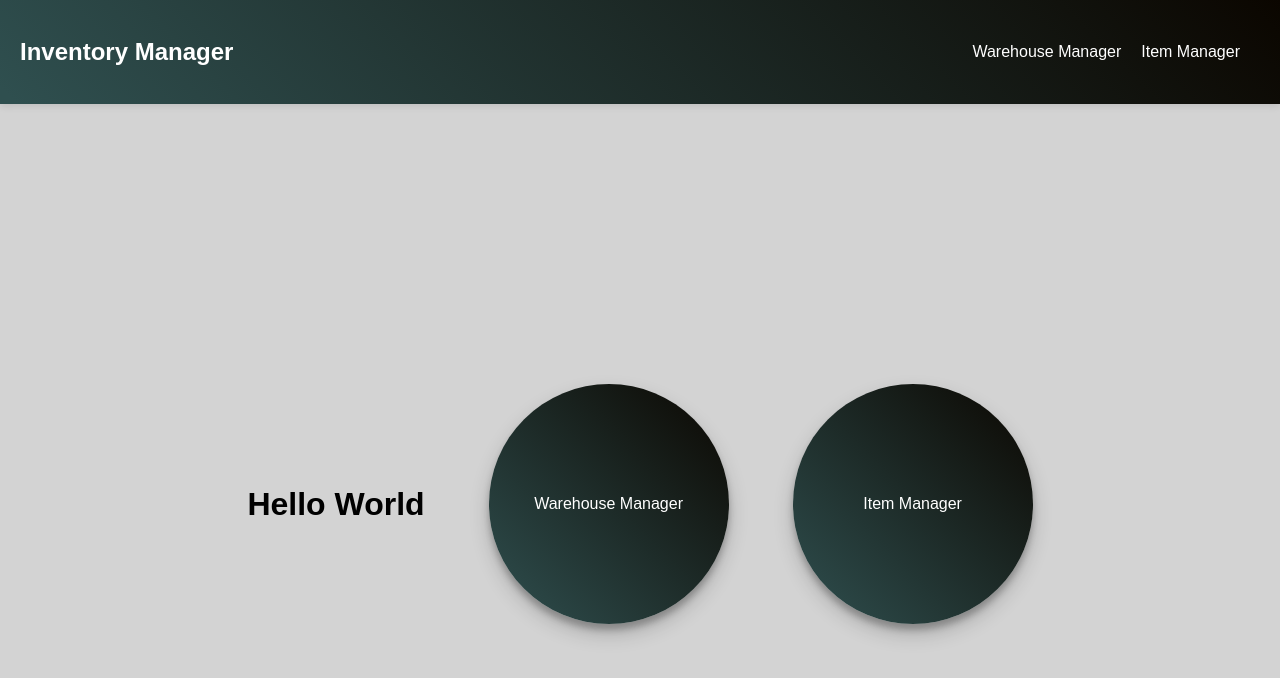
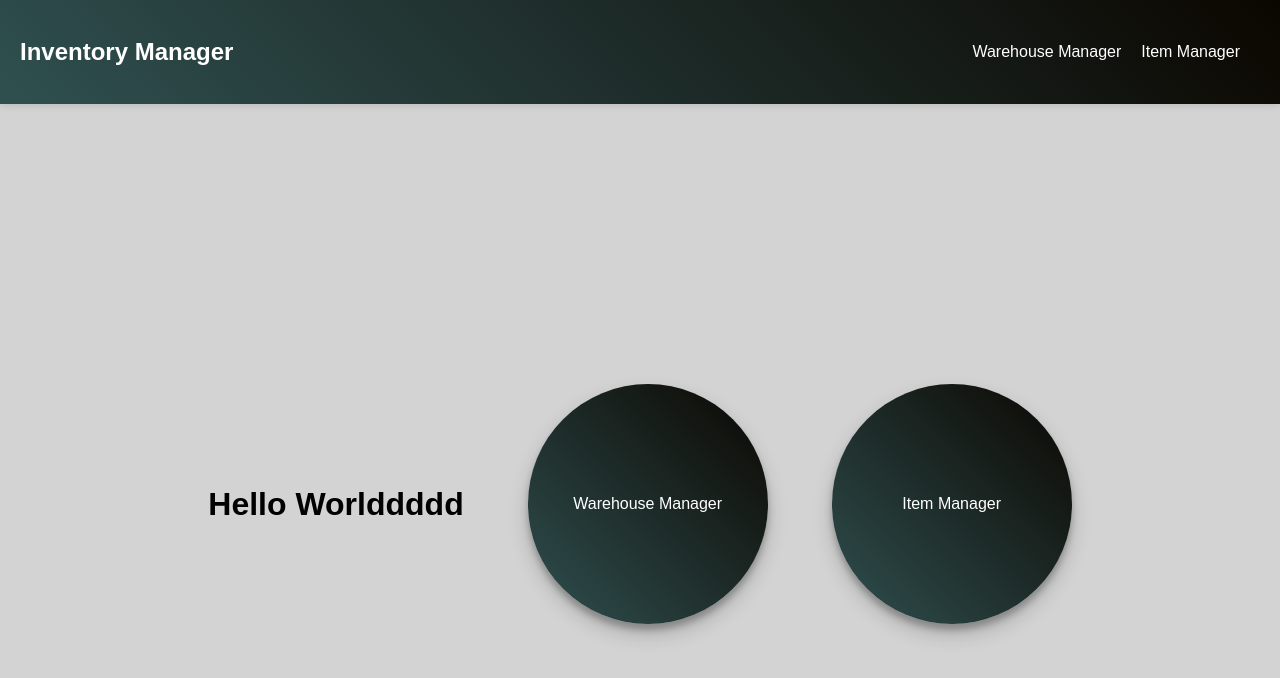
Before and after one commit to qhardwick/InventoryManagementUI, a React (Vite) app: page / in a window 1280 px wide. Shown: the top 678 px of the page. Built offline with nearby package versions, Linux system fonts and the light colour scheme.

Commit message:
added test for jenkins again

```diff
--- a/src/pages/Home.jsx
+++ b/src/pages/Home.jsx
@@ -4,7 +4,7 @@ import { Link } from "react-router-dom";
 export default function Home() {
   return (
     <div className="home-container">
-        <h1>Hello World</h1>
+        <h1>Hello Worlddddd</h1>
       <div className="landing-button">
         <Link className="landing-link" to={'/warehouses'}>Warehouse Manager</Link>
       </div>
```
